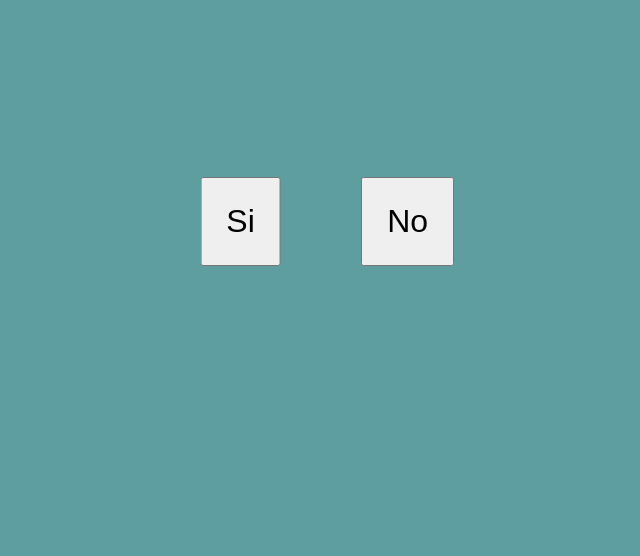
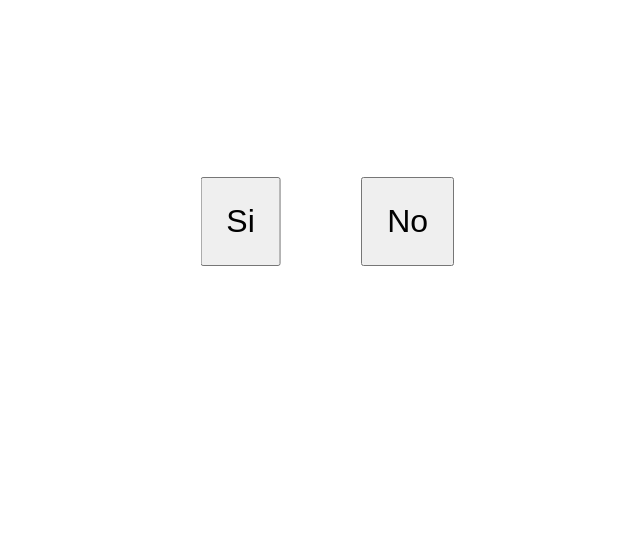
Before and after one commit to Carlossxdxd/invitacion, a plain HTML site: page index.html in a window 1280 px wide. Shown: the part 244-800 px from the top of the page, without its empty margins (319-959 px from the left). Drawn offline with Linux system fonts and the light colour scheme.

Commit message:
Update estilos.css

```diff
--- a/estilos.css
+++ b/estilos.css
@@ -3,7 +3,7 @@
 }
 
 .contenedor{
-    background: cadetblue;
+    background: rose;
     width: 100vw;
     height: 100vh;
     text-align: center;
```
